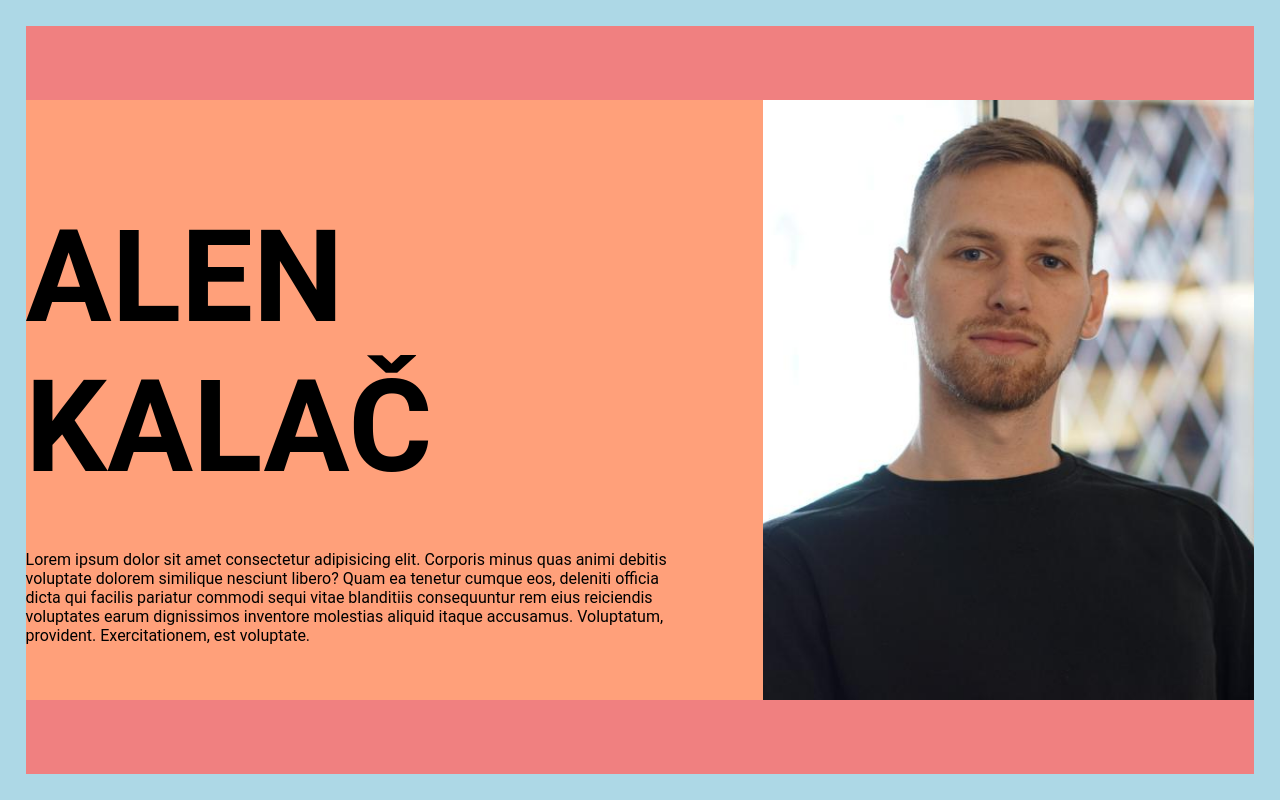
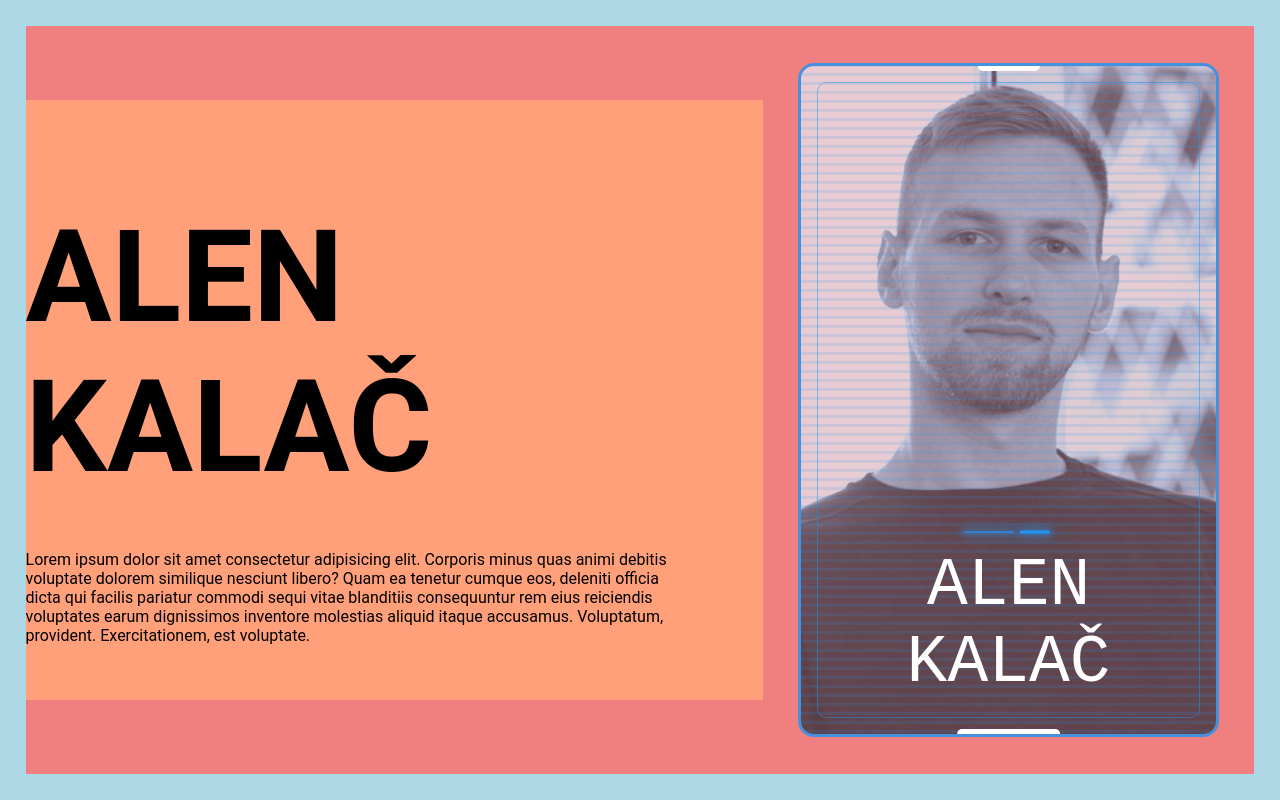
Before and after one commit to Alen-Kalac/PortfolioSite, a React (Create React App) app: page / in a window 1280 px wide. Built offline with nearby package versions, Linux system fonts and the light colour scheme.

Commit message:
Added Effect on Hero-Image, and fixed text generation effect

```diff
--- a/src/App.css
+++ b/src/App.css
@@ -4,43 +4,8 @@
   box-sizing: border-box;
   font-family: 'Roboto', sans-serif;
 }
-.hero-section{
-  width: 100%;
-  height: 100vh;
-  background-color: lightblue;
-  padding: 2%;
-}
-.hero-section-content{
-  background-color: lightcoral;
-  width: 100%;
-  height: 100%;
+body{
   display: flex;
-  justify-content: space-between;
+  justify-content: center;
   align-items: center;
 }
-.text-wrapper{
-  background-color: lightsalmon;
-  width: 60%;
-  height: 80%;
-  display: flex;
-  flex-direction: column;
-  align-items: flex-start;
-  justify-content: center;
-}
-.text-wrapper .name  {
-  font-size: 8rem;
-  margin:  3rem 0;
-
-}
-.text-wrapper .description {
-  padding-right: 5rem;
-}
-.hero-section-content .image-wrapper{
-  height: 80%;
-  width: 40%;
-}
-.hero-section-content .image-wrapper img {
-  object-fit: cover;
-  width: 100%;
-  height: 100%;
-}
--- a/src/App.js
+++ b/src/App.js
@@ -1,58 +1,12 @@
-import ProfilePhoto from "./images/ProfilePhoto.jpg";
+import React from "react";
 import "./App.css";
+import About from "./pages/About/About";
+
 
 function App() {
-  // const nameLenght = name.lenght
-  const nameHandler = (event) => {
-    let name = event.target.innerText;
-    let nameLenght = (name + "").length;
-    const letters = "ABCDEFGHIJKLMNOPRSTUVZČČŠŽĐ";
-    let interval = null;
-    let iterations = 0;
-  interval = setInterval(() => {
-    event.target.innerText = event.target.innerText
-      .split("")
-      .map((letter, index) => {
-        if (index < iterations) {
-          return name[index];
-        }
-        return letters[Math.floor(Math.random() * 27)];
-      })
-      .join("");
-    if (iterations >= nameLenght) {
-      clearInterval(interval);
-    }
-
-    iterations += 1/2;
-  }, 50)
-  };
-
-  return (
-    <>
-      <div className="hero-section">
-        <div className="hero-section-content">
-          <div className="text-wrapper">
-            <h1 className="name" onMouseOver={nameHandler}>
-              ALEN KALAČ
-            </h1>
-            <p
-            className="description">
-              Lorem ipsum dolor sit amet consectetur adipisicing elit. Corporis
-              minus quas animi debitis voluptate dolorem similique nesciunt
-              libero? Quam ea tenetur cumque eos, deleniti officia dicta qui
-              facilis pariatur commodi sequi vitae blanditiis consequuntur rem
-              eius reiciendis voluptates earum dignissimos inventore molestias
-              aliquid itaque accusamus. Voluptatum, provident. Exercitationem,
-              est voluptate.
-            </p>
-          </div>
-          <div className="image-wrapper">
-            <img src={ProfilePhoto} alt="" srcset="" />
-          </div>
-        </div>
-      </div>
-    </>
-  );
+  return <>
+  <About />
+  </>;
 }
 
 export default App;
--- /dev/null
+++ b/src/components/displayScreen/Screen.css
@@ -0,0 +1,138 @@
+:root {
+  --background-rgb: 29 30 34;
+
+  --blue-rgb: 33 150 243;
+  --primary-rgb: var(--blue-rgb);
+
+  --blob-color-1: rgb(var(--blue-rgb));
+  --blob-color-2: dodgerblue;
+}
+
+.screen {
+  display: flex;
+  border: 3px solid rgb(var(--primary-rgb) / 80%);
+  height: 90%;
+  aspect-ratio: 10 / 16;
+  border-radius: 1rem;
+  background-color: rgb(var(--primary-rgb) / 15%);
+  overflow: hidden;
+  position: relative;
+  z-index: 10;
+}
+
+.screen:after,
+.screen:before {
+  content: "";
+  height: 5px;
+  position: absolute;
+  z-index: 4;
+  left: 50%;
+  translate: -50% 0%;
+  background-color: white;
+}
+
+.screen:before {
+  width: 15%;
+  top: 0rem;
+  border-bottom-left-radius: 1rem;
+  border-bottom-right-radius: 1rem;
+}
+
+.screen:after {
+  width: 25%;
+  bottom: 0rem;
+  border-top-left-radius: 1rem;
+  border-top-right-radius: 1rem;
+}
+
+@keyframes pan-overlay {
+  from {
+    background-position: 0% 0%;
+  }
+
+  to {
+    background-position: 0% -100%;
+  }
+}
+.screen-overlay {
+  background: linear-gradient(
+    rgb(var(--primary-rgb) / 0.15),
+    rgb(var(--primary-rgb) / 0.15) 3px,
+    transparent 3px,
+    transparent 9px
+  );
+  background-size: 100% 9px;
+  height: 100%;
+  width: 100%;
+  animation: pan-overlay 22s infinite linear;
+  position: absolute;
+  z-index: 2;
+  left: 0px;
+  top: 0px;
+}
+.screen > .screen-image {
+
+  background-size: cover;
+  background-repeat: no-repeat;
+  background-position-x: center;
+  height: 100%;
+  width: 100%;
+  position: absolute;
+  z-index: 1;
+  filter: sepia(100%) hue-rotate(160deg);
+  opacity: 0.6;
+}
+.screen > .screen-content {
+  display: flex;
+  flex-direction: column;
+  align-items: center;
+  justify-content: flex-end;
+  flex-grow: 1;
+  gap: 4rem;
+  position: relative;
+  z-index: 3;
+  margin: 1rem;
+  padding-bottom: 1rem;
+  border: 1px solid rgb(var(--primary-rgb) / 50%);
+  border-radius: 0.6rem;
+}
+.screen > .screen-content > .screen-user {
+  display: flex;
+  flex-direction: column;
+  align-items: center;
+  gap: 1rem;
+  position: relative;
+}
+
+.screen > .screen-content > .screen-user:before,
+.screen > .screen-content > .screen-user:after {
+  content: "";
+  position: absolute;
+  top: 0px;
+  background-color: rgb(var(--primary-rgb));
+  border-radius: 1rem;
+  box-shadow: 0px 0px 8px 3px rgb(var(--primary-rgb) / 60%);
+}
+
+.screen > .screen-content > .screen-user:before {
+  height: 2px;
+  width: 50px;
+  translate: -20px -1rem;
+  opacity: 0.75;
+}
+
+.screen > .screen-content > .screen-user:after {
+  height: 3px;
+  width: 30px;
+  translate: 26px calc(-1rem - 0.5px);
+}
+
+.screen > .screen-content > .screen-user > .name {
+  position: relative;
+  font-size: 4.25rem;
+  font-weight: 400;
+   font-family: "Source Code Pro", monospace;
+  color: white;
+  text-align: center;
+  text-transform: uppercase;
+}
--- /dev/null
+++ b/src/components/displayScreen/Screen.js
@@ -0,0 +1,21 @@
+import React from "react";
+import "./Screen.css";
+
+function Screen({bgImage}) {
+  return (
+    <>
+      <div className="screen">
+        <div className="screen-image" style={{backgroundImage:`url(${bgImage})`}}> </div>
+        <div className="screen-overlay"></div>
+        <div class="screen-content">
+          <div class="screen-user">
+            <span class="name">
+              ALEN KALAČ
+            </span>
+          </div>
+        </div>
+      </div>
+    </>
+  );
+}
+export default Screen;
--- /dev/null
+++ b/src/pages/About/About.css
@@ -0,0 +1,43 @@
+.hero-section{
+    width: 100%;
+    height: 100vh;
+    background-color: lightblue;
+    padding: 2%;
+  }
+  .hero-section-content{
+    background-color: lightcoral;
+    width: 100%;
+    height: 100%;
+    display: flex;
+    justify-content: space-between;
+    align-items: center;
+  }
+  .text-wrapper{
+    background-color: lightsalmon;
+    width: 60%;
+    height: 80%;
+    display: flex;
+    flex-direction: column;
+    align-items: flex-start;
+    justify-content: center;
+    overflow: hidden;
+  }
+  .text-wrapper .name  {
+    font-size: 8rem;
+    margin:  3rem 0;
+
+  }
+  .text-wrapper .description {
+    overflow: none;
+  }
+  .text-wrapper .description {
+    padding-right: 5rem;
+  }
+.image-wrapper{
+  display: flex;
+  align-items: center;
+  justify-content: center;
+  width: 40%;
+  height: 100%;
+  object-fit: cover;
+}
--- /dev/null
+++ b/src/pages/About/About.js
@@ -0,0 +1,63 @@
+import React from "react";
+import "./About.css";
+import ProfilePhoto from "../../Images/ProfilePhoto.jpg";
+import Screen from "../../components/displayScreen/Screen";
+
+function About() {
+  let funStatus = false;
+  const nameHandler = (event) => {
+    if (funStatus === false) {
+      funStatus = true;
+      const name = event.target.innerText;
+      let nameLenght = (name + "").length;
+      const letters = "ABCDEFGHIJKLMNOPRSTUVZČČŠŽĐ";
+      let interval = null;
+      let iterations = 0;
+      interval = setInterval(() => {
+        event.target.innerText = name
+          .split("")
+          .map((letter, index) => {
+            if (index < iterations) {
+              return name[index];
+            }
+            return letters[Math.floor(Math.random() * 27)];
+          })
+          .join("");
+        if (iterations >= nameLenght) {
+          clearInterval(interval);
+          funStatus = false;
+        }
+
+        iterations += 1 / 2;
+      }, 50);
+    } else return;
+  };
+
+  return (
+    <>
+      <div className="hero-section">
+        <div className="hero-section-content">
+          <div className="text-wrapper">
+            <h1 className="name" onMouseOver={nameHandler}>
+              ALEN KALAČ
+            </h1>
+            <p className="description">
+              Lorem ipsum dolor sit amet consectetur adipisicing elit. Corporis
+              minus quas animi debitis voluptate dolorem similique nesciunt
+              libero? Quam ea tenetur cumque eos, deleniti officia dicta qui
+              facilis pariatur commodi sequi vitae blanditiis consequuntur rem
+              eius reiciendis voluptates earum dignissimos inventore molestias
+              aliquid itaque accusamus. Voluptatum, provident. Exercitationem,
+              est voluptate.
+            </p>
+          </div>
+
+          <div className="image-wrapper">
+            <Screen bgImage={ProfilePhoto} />
+          </div>
+        </div>
+      </div>
+    </>
+  );
+}
+export default About;
```
Also changed, not shown: src/components/Header/Header.css (added), src/components/Header/Header.js (added).
